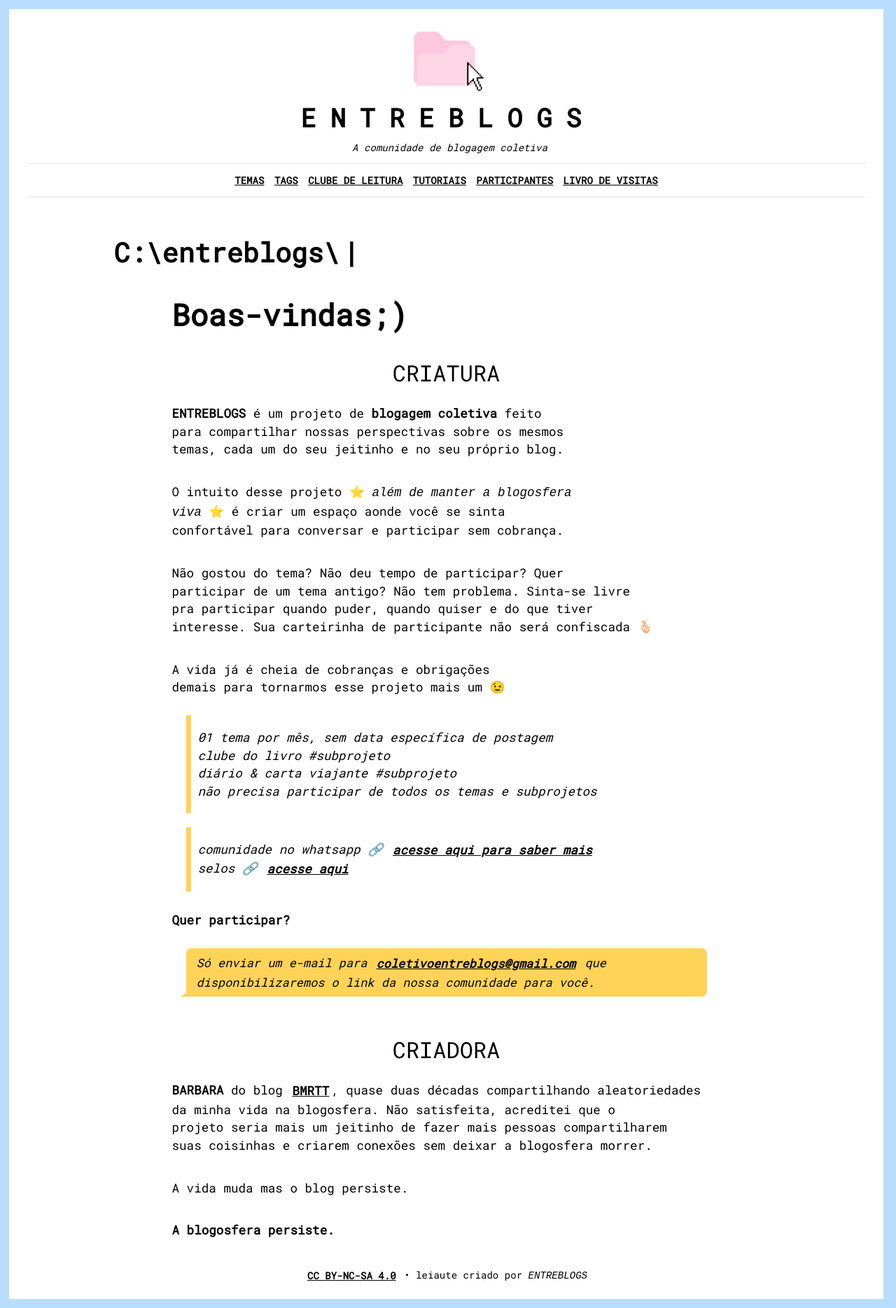
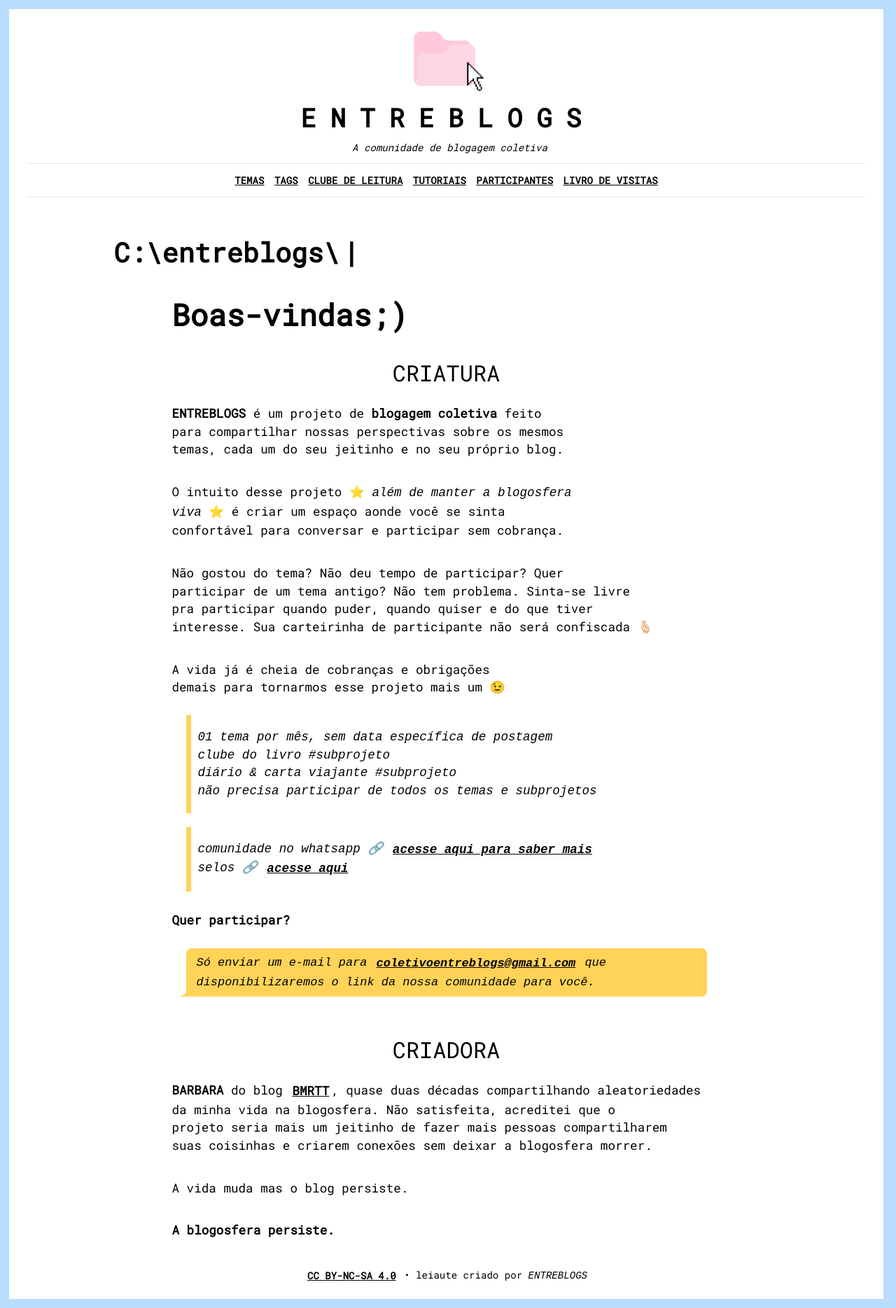
Before and after one commit to bamoretti/entreblogs, a Jekyll site: the page built from index.md, in a window 1280 px wide. Shown: the whole page at 70% size. Built offline with Jekyll 4.4.1, drawn with Linux system fonts in a browser that asks for light colours; comment, search, counter and statistics services are not loaded.

Commit message:
Update styles.css

```diff
--- a/assets/styles.css
+++ b/assets/styles.css
@@ -225,6 +225,15 @@ blockquote {
  border-top: 10px solid transparent;
 }
 /* FINAL estilos de citação */
+
+/* qualquer texto em itálico usa monospace */
+*:where([style*="italic"], em, i),
+blockquote,
+blockquote *,
+.fleabag,
+.fleabag * {
+  font-family: monospace;
+}
 
 /* INÍCIO estilos LISTAS para os participantes de temas, TAGS e leituras */
 .link-temas {
```
